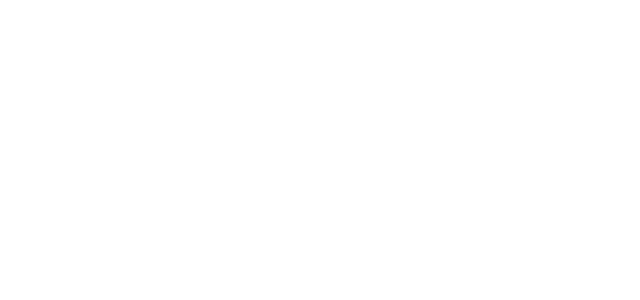
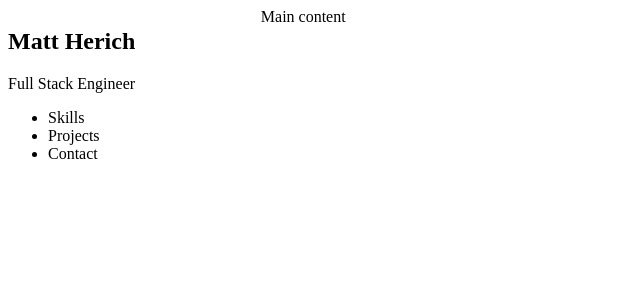
Before and after one commit to mjherich/Portfolio, a React (Create React App) app: page / in a window 1280 px wide. Shown: the top 300 px of the page, without its empty margins (0-640 px from the left). Built offline with nearby package versions, Linux system fonts and the light colour scheme.

Commit message:
Add base layout

```diff
--- a/package.json
+++ b/package.json
@@ -3,6 +3,7 @@
   "version": "0.1.0",
   "private": true,
   "dependencies": {
+    "node-sass": "^4.12.0",
     "react": "^16.10.1",
     "react-dom": "^16.10.1",
     "react-scripts": "3.1.2"
--- a/src/App.js
+++ b/src/App.js
@@ -1,8 +1,25 @@
 import React from 'react';
+import './index.scss';
 
 function App() {
   return (
     <div className="App">
+      <div className="portfolio-grid">
+        <div className="portfolio-nav">
+          <h2>Matt Herich</h2>
+          <span>Full Stack Engineer</span>
+          <div className="nav-links">
+            <ul className="portfolio-links">
+              <li>Skills</li>
+              <li>Projects</li>
+              <li>Contact</li>
+            </ul>
+          </div>
+        </div>
+        <div className="main">
+          Main content
+        </div>
+      </div>
     </div>
   );
 }
--- /dev/null
+++ b/src/index.scss
@@ -0,0 +1,5 @@
+.portfolio-grid {
+  height: 100vh;
+  display: grid;
+  grid-template-columns: 1fr 4fr;
+}
```
Also changed, not shown: 1 other file (tests, documents, lock files or other folders).
